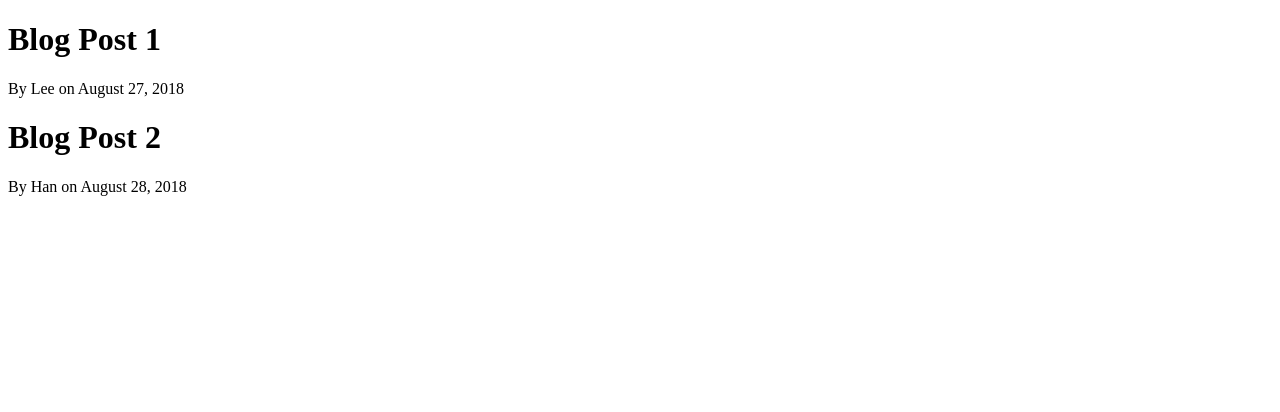
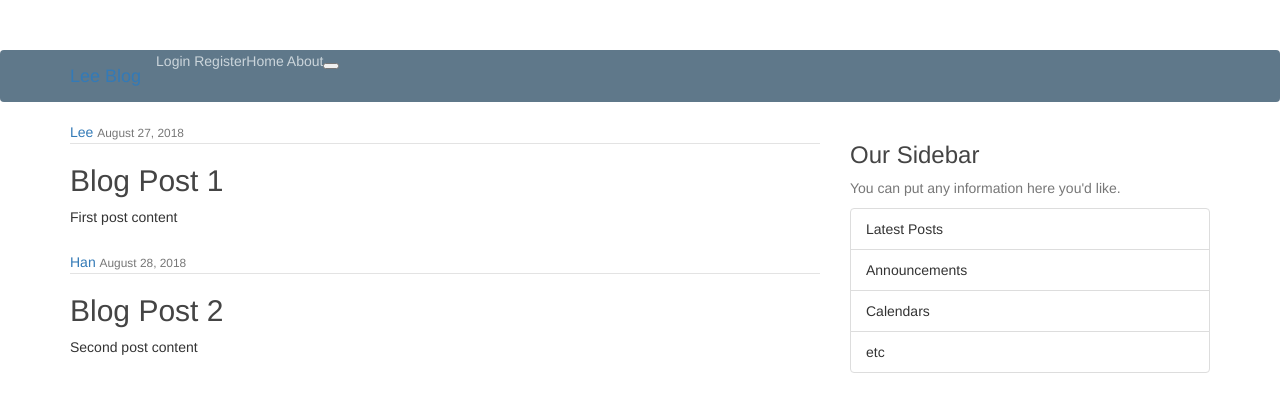
Before and after one commit to guswls6212/my-website, a Django app: page /leeblog/ in a window 1280 px wide. Shown: the top 412 px of the page. Run offline with Django 3.2, Linux system fonts and the light colour scheme; some libraries are stand-ins or nearby versions.

Commit message:
Django Tutorial Video4 finish

```diff
--- /dev/null
+++ b/leeblog/static/leeblog/main.css
@@ -0,0 +1,76 @@
+body {
+  backgroud : #fafafa;
+  color: #333333;
+  margin-top: 5rem;
+}
+
+h1, h2, h3, h4, h5, h6 {
+  color: #444444;
+}
+
+ul {
+  margin: 0;
+}
+
+.bg-steel{
+  background-color: #5f788a;
+}
+
+.site-header .navbar-nav .nav-link {
+  color: #cbd5db;
+}
+
+.site-header .navbar-nav .nav-link:hover {
+  color: #ffffff;
+}
+
+.site-header .navbar-nav .nav-link.active {
+  font-weight: 500;
+}
+
+.article-title {
+  color: #444444;
+}
+
+a.article-title:hover {
+  color: #428bca;
+  text-decoration: none;
+}
+
+.article-content{
+  white-space: pre-line;
+}
+
+.article-img{
+  height: 65px;
+  width: 65px;
+  margin-right: 16px;
+}
+
+.article-metadata {
+  padding-bottom: 1px;
+  margin-bottom: 4px;
+  border-bottom: 1px solid #e3e3e3;
+}
+
+.article-metadata a:hover {
+  color: #rrr;
+  text-decoration: none;
+}
+
+.article-svg {
+  width: 25px;
+  height: 25px;
+  vertical-align: middle;
+}
+
+.account-img {
+  height:125px;
+  width:125px;
+  margin-right : 20px;
+  margin-bottom : 16px;
+}
+
+.account-heading {
+  font-size: 2.5rem;
+}
--- a/leeblog/templates/leeblog/base.html
+++ b/leeblog/templates/leeblog/base.html
@@ -1,13 +1,65 @@
+{% load static %}
 <!DOCTYPE html>
 <html>
 <head>
+  <meta charset="utf-8">
+    <meta http-equiv="X-UA-Compatible" content="IE=edge">
+    <meta name="viewport" content="width=device-width, initial-scale=1">
+    <!-- The above 3 meta tags *must* come first in the head; any other head content must come *after* these tags -->
   {% if title %}
     <title>Lee Blog - {{ title }}</title>
   {% else %}
     <title>Lee Blog</title>
   {% endif %}
+
+  <!-- Bootstrap -->
+    <link rel="stylesheet" href="https://maxcdn.bootstrapcdn.com/bootstrap/3.3.7/css/bootstrap.min.css" integrity="sha384-BVYiiSIFeK1dGmJRAkycuHAHRg32OmUcww7on3RYdg4Va+PmSTsz/K68vbdEjh4u" crossorigin="anonymous">
+
+    <link type="text/css" href="{% static 'leeblog/main.css' %}" rel="stylesheet">
+
   </head>
   <body>
-    {% block content %}{% endblock %}
+    <header class="site-header">
+      <nav class="navbar navbar-expand-md navbar-dark bg-steel fixed-top">
+        <div class="container">
+          <a class="navbar-brand mr-4" href="/">Lee Blog</a>
+          <button class="navbar-toggler" type="button" data-toggle="collapse">
+            <span class="navbar-toggler-icon"></span>
+          </button>
+          <div class="navbar-nav mr-auto">
+            <a class="nav-item nav-link" href="{% url 'blog-home' %}">Home</a>
+            <a class="nav-item nav-link" href="{% url 'blog-about' %}">About</a>
+            <div class="navbar-nav">
+              <a class="nav-item nav-link" href="#">Login</a>
+              <a class="nav-item nav-link" href="#">Register</a>
+            </div>
+          </div>
+        </div>
+      </nav>
+    </header>
+    <main role="main" class="container">
+      <div class="row">
+        <div class="col-md-8">
+        {% block content %}{% endblock %}
+        </div>
+        <div class="col-md-4">
+          <div class="content-section">
+            <h3>Our Sidebar</h3>
+            <p class='text-muted'>You can put any information here you'd like.
+              <ul class="list-group">
+                <li class="list-group-item list-group-item-light">Latest Posts</li>
+                <li class="list-group-item list-group-item-light">Announcements</li>
+                <li class="list-group-item list-group-item-light">Calendars</li>
+                <li class="list-group-item list-group-item-light">etc</li>
+              </ul>
+            </p>
+          </div>
+        </div>
+      </div>
+    </main>
+    <!-- jQuery (necessary for Bootstrap's JavaScript plugins) -->
+    <script src="https://ajax.googleapis.com/ajax/libs/jquery/1.12.4/jquery.min.js"></script>
+    <!-- Include all compiled plugins (below), or include individual files as needed -->
+    <script src="https://maxcdn.bootstrapcdn.com/bootstrap/3.3.7/js/bootstrap.min.js" integrity="sha384-Tc5IQib027qvyjSMfHjOMaLkfuWVxZxUPnCJA7l2mCWNIpG9mGCD8wGNIcPD7Txa" crossorigin="anonymous"></script>
   </body>
 </html>
--- a/leeblog/templates/leeblog/home.html
+++ b/leeblog/templates/leeblog/home.html
@@ -1,8 +1,15 @@
 {% extends "leeblog/base.html" %}
 {% block content %}
     {% for post in posts %}
-    <h1>{{ post.title}}</h1>
-    <p>By {{ post.author }} on {{ post.date_posted }}</p>
-    <p>{{ posts.content}}</p>
+    <article class="media content-section">
+      <div class="media-body">
+        <div class="article-metadata">
+          <a class="mr-2" href="#">{{ post.author }}</a>
+          <small class="text-muted">{{ post.date_posted }}</small>
+        </div>
+          <h2><a class="article-title" href="#">{{ post.title}}</a></h2>
+          <p class="article-content">{{ post.content}}</p>
+        </div>
+      </article>
     {% endfor %}
 {% endblock content %}
```
